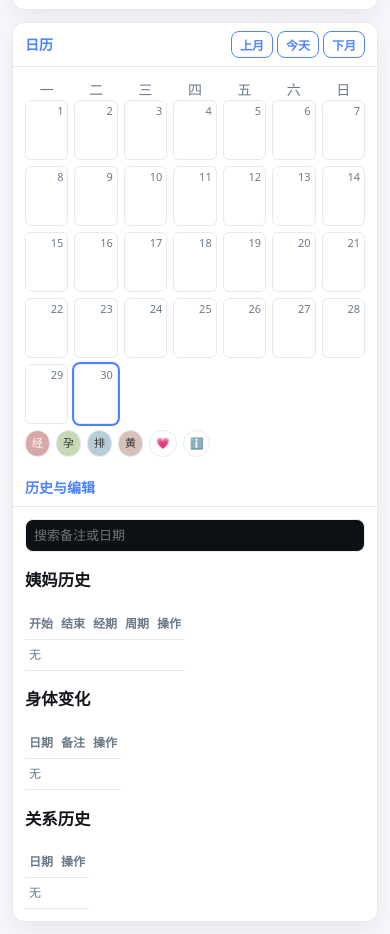
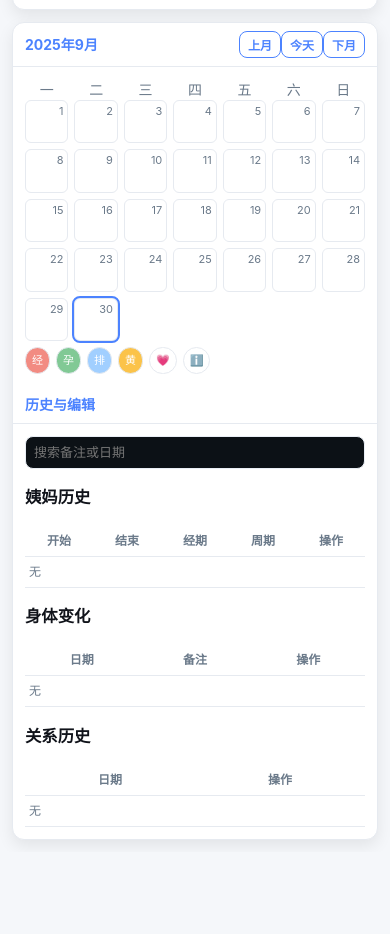
Before and after one commit to gonghoyeeee/11111, a plain HTML site: page index.html in a window 390 px wide. Shown: the part 736-1670 px from the top of the page. After the commit the page ends 1588 px from the top, so only its background shows below. Drawn offline with Linux system fonts and the light colour scheme.

Commit message:
Update index.html

```diff
--- a/index.html
+++ b/index.html
@@ -11,18 +11,18 @@
 :root{
   --bg:#0b0d10;--card:#11151a;--muted:#8ea0b4;--text:#e9eef5;
   --accent:#6ea8fe;--accent2:#ff99c8;--danger:#ff6b6b;--ok:#21c98a;
-  --border:#1b222b;--border-soft:#1f2a37;--shadow:0 10px 24px rgba(0,0,0,.3);
+  --border:#1b222b;--border-soft:#1f2a37;--shadow:0 8px 20px rgba(0,0,0,.2);
 }
 @media(prefers-color-scheme:light){
   :root{
     --bg:#f5f7fa;--card:#fff;--muted:#6b7a8a;--text:#10131a;
     --accent:#4c83ff;--accent2:#ff7fb5;--danger:#ff5f74;--ok:#1fb47c;
-    --border:#e6eaf0;--border-soft:#e9eef5;--shadow:0 8px 20px rgba(0,0,0,.06);
+    --border:#e6eaf0;--border-soft:#e9eef5;--shadow:0 6px 16px rgba(0,0,0,.08);
   }
 }
 *{box-sizing:border-box;-webkit-tap-highlight-color:transparent}
 body{margin:0;min-height:100svh;background:var(--bg);color:var(--text);
-  font:14px/1.5 ui-sans-serif,system-ui,-apple-system,Segoe UI,Roboto,Helvetica,Arial;
+  font:14px/1.5 -apple-system,system-ui,Segoe UI,Roboto,Helvetica,Arial;
   padding:env(safe-area-inset-top) env(safe-area-inset-right) env(safe-area-inset-bottom) env(safe-area-inset-left);
 }
 .wrap{max-width:1100px;margin:0 auto;padding:12px}
@@ -47,7 +47,6 @@ button.min{padding:4px 8px;font-size:12px}
 .cell.today{outline:2px solid var(--accent)}
 .cell .d{position:absolute;top:2px;right:4px;font-size:11px;color:var(--muted)}
 .badges{position:absolute;left:4px;bottom:4px;display:flex;gap:4px;font-size:12px}
-.badges span{font-size:12px}
 .legend{display:flex;flex-wrap:wrap;gap:6px;margin-top:6px;font-size:11px}
 .legend .tag{display:flex;align-items:center;gap:4px;padding:4px 6px;border-radius:999px;border:1px solid var(--border);cursor:pointer}
 .kpi{display:grid;grid-template-columns:repeat(2,1fr);gap:8px}
@@ -58,15 +57,6 @@ th,td{padding:6px 4px;border-bottom:1px solid var(--border)}
 th{color:var(--muted);font-weight:700;background:var(--card);position:sticky;top:0}
 td.actions{white-space:nowrap}
 .toast{position:fixed;left:50%;bottom:max(12px,env(safe-area-inset-bottom));transform:translateX(-50%);background:var(--card);border:1px solid var(--border);padding:6px 8px;border-radius:8px;display:none;font-size:12px}
-
-/* === 针对 iPhone 优化 === */
-@media(max-width:768px){
-  body{font-size:14px;}
-  .cell{font-size:12px;aspect-ratio:auto;height:60px;}
-  .section-head h2{font-size:14px;}
-  .section-head div{display:flex;flex-wrap:wrap;gap:4px;}
-  .inner table{display:block;overflow-x:auto;white-space:nowrap;}
-}
 </style>
 </head>
 <body>
@@ -115,14 +105,13 @@ td.actions{white-space:nowrap}
       <div class="inner">
         <div class="cal-grid" id="dow"></div>
         <div class="cal-grid" id="cal"></div>
-        <!-- 图例开关 -->
         <div class="legend muted" id="legendToggle">
-          <span class="tag" data-type="M" style="background:#d8a7a7;color:#fff;">经</span>
-          <span class="tag" data-type="F" style="background:#c8d8b7;color:#333;">孕</span>
-          <span class="tag" data-type="O" style="background:#b7cdd8;color:#333;">排</span>
-          <span class="tag" data-type="L" style="background:#d7c2b7;color:#333;">黄</span>
-          <span class="tag" data-type="SX" style="color:#b98ca0;">💗</span>
-          <span class="tag" data-type="BN" style="color:#a8b9c7;">ℹ️</span>
+          <span class="tag" data-type="M" style="background:#f28b82;color:#fff;">经</span>
+          <span class="tag" data-type="F" style="background:#81c995;color:#fff;">孕</span>
+          <span class="tag" data-type="O" style="background:#a1cfff;color:#fff;">排</span>
+          <span class="tag" data-type="L" style="background:#fbc34a;color:#fff;">黄</span>
+          <span class="tag" data-type="SX">💗</span>
+          <span class="tag" data-type="BN">ℹ️</span>
         </div>
       </div>
       <div class="section-head"><h2>历史与编辑</h2></div>
@@ -130,10 +119,13 @@ td.actions{white-space:nowrap}
         <input id="search" placeholder="搜索备注或日期">
         <h3>姨妈历史</h3>
         <table id="tblPeriod"><thead><tr><th>开始</th><th>结束</th><th>经期</th><th>周期</th><th class="actions">操作</th></tr></thead><tbody></tbody></table>
+        <button id="togglePeriod" class="ghost min">展开更多</button>
         <h3>身体变化</h3>
         <table id="tblBody"><thead><tr><th>日期</th><th>备注</th><th class="actions">操作</th></tr></thead><tbody></tbody></table>
+        <button id="toggleBody" class="ghost min">展开更多</button>
         <h3>关系历史</h3>
         <table id="tblSex"><thead><tr><th>日期</th><th class="actions">操作</th></tr></thead><tbody></tbody></table>
+        <button id="toggleSex" class="ghost min">展开更多</button>
       </div>
     </section>
   </div>
@@ -160,72 +152,83 @@ function getPred(){let last=[...periods].sort((a,b)=>a.start.localeCompare(b.sta
 function renderKPIs(){let cyc=getCycleLens();document.getElementById("kCycles").textContent=cyc.length;document.getElementById("kAvg").textContent=getAvgC()?getAvgC()+"天":"—";let pred=getPred();document.getElementById("kNext").textContent=pred.next?fmt(pred.next):"—";}
 
 /* ===== 日历渲染 ===== */
+let visibleFlags={M:true,F:true,O:true,L:true,SX:true,BN:true};
 function ensureDow(){let el=document.getElementById("dow");if(el.dataset.ok)return;["一","二","三","四","五","六","日"].forEach(d=>{let x=document.createElement("div");x.textContent=d;x.className="muted";x.style.textAlign="center";el.appendChild(x)});el.dataset.ok=1;}
-
-/* 控制可见性 */
-let visibleFlags = {M:true, F:true, O:true, L:true, SX:true, BN:true};
-
 function renderCalendar(){
   ensureDow();
   let cal=document.getElementById("cal");cal.innerHTML="";
   let view=window.__viewDate||new Date(),cur=new Date(view);cur.setDate(1);
   let y=cur.getFullYear(),m=cur.getMonth();
+  document.getElementById("calTitle").textContent=y+"年"+(m+1)+"月";
   let start=(cur.getDay()+6)%7,days=new Date(y,m+1,0).getDate();
   let today=fmt(new Date());
   let pred=getPred().windows;
   let bodyMap=new Map();bodies.forEach(b=>bodyMap.set(b.date,(bodyMap.get(b.date)||0)+1));
   let sexSet=new Set(sexes.map(s=>s.date));
-
   for(let i=0;i<start;i++)cal.appendChild(document.createElement("div"));
   for(let d=1;d<=days;d++){
     let cell=document.createElement("div");cell.className="cell";
     let dd=new Date(y,m,d,12),ds=fmt(dd);
     if(ds===today)cell.classList.add("today");
     let num=document.createElement("div");num.className="d";num.textContent=d;cell.appendChild(num);
-
+    // 历史周期
+    periods.forEach(p=>{
+      if(parse(ds)>=parse(p.start)&&parse(ds)<=parse(p.end)){
+        if(visibleFlags.M)cell.innerHTML+="<div style='font-size:10px;background:#f28b82;color:#fff;padding:1px 3px;border-radius:4px;display:inline-block'>经</div>";
+      }
+    });
+    // 预测
     let flags=pred.filter(w=>dd>=w.from&&dd<=w.to).map(w=>w.type);
-    if(visibleFlags.M && flags.includes("经"))
-      cell.innerHTML += "<div style='font-size:10px;background:#d8a7a7;color:#fff;padding:1px 3px;border-radius:4px;display:inline-block'>经</div>";
-    if(visibleFlags.F && flags.includes("孕"))
-      cell.innerHTML += "<div style='font-size:10px;background:#c8d8b7;color:#333;padding:1px 3px;border-radius:4px;display:inline-block'>孕</div>";
-    if(visibleFlags.O && flags.includes("排"))
-      cell.innerHTML += "<div style='font-size:10px;background:#b7cdd8;color:#333;padding:1px 3px;border-radius:4px;display:inline-block'>排</div>";
-    if(visibleFlags.L && flags.includes("黄"))
-      cell.innerHTML += "<div style='font-size:10px;background:#d7c2b7;color:#333;padding:1px 3px;border-radius:4px;display:inline-block'>黄</div>";
-
+    if(visibleFlags.F&&flags.includes("孕"))cell.innerHTML+="<div style='font-size:10px;background:#81c995;color:#fff;padding:1px 3px;border-radius:4px;display:inline-block'>孕</div>";
+    if(visibleFlags.O&&flags.includes("排"))cell.innerHTML+="<div style='font-size:10px;background:#a1cfff;color:#fff;padding:1px 3px;border-radius:4px;display:inline-block'>排</div>";
+    if(visibleFlags.L&&flags.includes("黄"))cell.innerHTML+="<div style='font-size:10px;background:#fbc34a;color:#fff;padding:1px 3px;border-radius:4px;display:inline-block'>黄</div>";
+    // 关系/变化
     let badges=document.createElement("div");badges.className="badges";
-    if(visibleFlags.SX && sexSet.has(ds))badges.innerHTML+="<span style='color:#b98ca0'>💗</span>";
-    if(visibleFlags.BN && bodyMap.has(ds))badges.innerHTML+="<span style='color:#a8b9c7'>ℹ️</span>";
+    if(visibleFlags.SX&&sexSet.has(ds))badges.innerHTML+="<span>💗</span>";
+    if(visibleFlags.BN&&bodyMap.has(ds))badges.innerHTML+="<span>ℹ️</span>";
     if(badges.innerHTML)cell.appendChild(badges);
     cal.appendChild(cell);
   }
 }
 
-/* ===== 历史表格 ===== */
+/* ===== 历史表格 + 展开 ===== */
+let showAll={period:false,body:false,sex:false};
 function renderTables(f=''){f=f.trim().toLowerCase();
   let pBody=document.querySelector("#tblPeriod tbody");pBody.innerHTML="";
-  periods.forEach((p,i)=>{if(f && !(p.start.includes(f)||p.end.includes(f)))return;
-    let cyc=i>0?daysBetween(periods[i-1].start,p.start):"—";
-    pBody.innerHTML+=`<tr><td>${p.start}</td><td>${p.end}</td><td>${p.len}天</td><td>${cyc}</td><td class="actions"><button data-act="editP" data-i="${i}">编辑</button><button data-act="delP" data-i="${i}" class="ghost">删除</button></td></tr>`;
+  periods.forEach((p,i)=>{if(f&&!(p.start.includes(f)||p.end.includes(f)))return;
+    if(!showAll.period&&i<3||showAll.period){
+      let cyc=i>0?daysBetween(periods[i-1].start,p.start):"—";
+      pBody.innerHTML+=`<tr><td>${p.start}</td><td>${p.end}</td><td>${p.len}天</td><td>${cyc}</td><td class="actions"><button data-act="editP" data-i="${i}">编辑</button><button data-act="delP" data-i="${i}" class="ghost">删除</button></td></tr>`;
+    }
   });
+  document.getElementById("togglePeriod").style.display=periods.length>3?"block":"none";
+  document.getElementById("togglePeriod").textContent=showAll.period?"收起":"展开更多";
   if(!pBody.innerHTML)pBody.innerHTML='<tr><td colspan=5 class=muted>无</td></tr>';
-
   let bBody=document.querySelector("#tblBody tbody");bBody.innerHTML="";
-  bodies.forEach((b,i)=>{if(f && !(b.date.includes(f)||(b.note||'').toLowerCase().includes(f)))return;
-    bBody.innerHTML+=`<tr><td>${b.date}</td><td>${safe(b.note)}</td><td class="actions"><button data-act="editB" data-i="${i}">编辑</button><button data-act="delB" data-i="${i}" class="ghost">删除</button></td></tr>`;
+  bodies.forEach((b,i)=>{if(f&&!(b.date.includes(f)||(b.note||'').toLowerCase().includes(f)))return;
+    if(!showAll.body&&i<3||showAll.body){
+      bBody.innerHTML+=`<tr><td>${b.date}</td><td>${safe(b.note)}</td><td class="actions"><button data-act="editB" data-i="${i}">编辑</button><button data-act="delB" data-i="${i}" class="ghost">删除</button></td></tr>`;
+    }
   });
+  document.getElementById("toggleBody").style.display=bodies.length>3?"block":"none";
+  document.getElementById("toggleBody").textContent=showAll.body?"收起":"展开更多";
   if(!bBody.innerHTML)bBody.innerHTML='<tr><td colspan=3 class=muted>无</td></tr>';
-
   let sBody=document.querySelector("#tblSex tbody");sBody.innerHTML="";
   sexes.forEach((s,i)=>{if(f&&!s.date.includes(f))return;
-    sBody.innerHTML+=`<tr><td>${s.date}</td><td class="actions"><button data-act="delS" data-i="${i}" class="ghost">删除</button></td></tr>`;
+    if(!showAll.sex&&i<3||showAll.sex){
+      sBody.innerHTML+=`<tr><td>${s.date}</td><td class="actions"><button data-act="delS" data-i="${i}" class="ghost">删除</button></td></tr>`;
+    }
   });
+  document.getElementById("toggleSex").style.display=sexes.length>3?"block":"none";
+  document.getElementById("toggleSex").textContent=showAll.sex?"收起":"展开更多";
   if(!sBody.innerHTML)sBody.innerHTML='<tr><td colspan=2 class=muted>无</td></tr>';
 }
+document.getElementById("togglePeriod").onclick=()=>{showAll.period=!showAll.period;renderTables();}
+document.getElementById("toggleBody").onclick=()=>{showAll.body=!showAll.body;renderTables();}
+document.getElementById("toggleSex").onclick=()=>{showAll.sex=!showAll.sex;renderTables();}
 
-document.addEventListener("click",(e)=>{
-  let btn=e.target.closest("button[data-act]");if(!btn)return;
-  let act=btn.dataset.act,i=+btn.dataset.i;
+/* ===== 点击操作 ===== */
+document.addEventListener("click",(e)=>{let btn=e.target.closest("button[data-act]");if(!btn)return;let act=btn.dataset.act,i=+btn.dataset.i;
   if(act==="delP"){if(confirm("删除姨妈？")){periods.splice(i,1);saveData();renderAll();}}
   if(act==="editP"){let ns=prompt("新开始",periods[i].start);if(!ns)return;let ne=prompt("新结束",periods[i].end);if(!ne)return;periods[i]={start:ns,end:ne,len:daysBetween(ns,ne)+1};saveData();renderAll();}
   if(act==="delB"){if(confirm("删除变化？")){bodies.splice(i,1);saveData();renderAll();}}
@@ -234,40 +237,31 @@ document.addEventListener("click",(e)=>{
 },{passive:true});
 
 /* ===== 添加功能 ===== */
-document.getElementById("btnAddPeriod").onclick=()=>{let s=document.getElementById("pStart").value,e=document.getElementById("pEnd").value;if(!s||!e)return alert("请填写");if(parse(e)<parse(s))return alert("结束不能早于开始");periods.push({start:s,end:e,len:daysBetween(s,e)+1});saveData();renderAll();};
-document.getElementById("btnQuickPeriod").onclick=()=>{let t=fmt(new Date());periods.push({start:t,end:t,len:1});saveData();renderAll();};
-document.getElementById("btnAddBody").onclick=()=>{let d=document.getElementById("bDate").value,n=document.getElementById("bNote").value;if(!d||!n)return alert("请完整");bodies.push({date:d,note:n});saveData();renderAll();};
-document.getElementById("btnAddSex").onclick=()=>{let d=document.getElementById("sDate").value;if(!d)return alert("请选择");sexes.push({date:d});saveData();renderAll();};
+btnAddPeriod.onclick=()=>{let s=pStart.value,e=pEnd.value;if(!s||!e)return alert("请填写");if(parse(e)<parse(s))return alert("结束不能早于开始");periods.push({start:s,end:e,len:daysBetween(s,e)+1});saveData();renderAll();};
+btnQuickPeriod.onclick=()=>{let t=fmt(new Date());periods.push({start:t,end:t,len:1});saveData();renderAll();};
+btnAddBody.onclick=()=>{let d=bDate.value,n=bNote.value;if(!d||!n)return alert("请完整");bodies.push({date:d,note:n});saveData();renderAll();};
+btnAddSex.onclick=()=>{let d=sDate.value;if(!d)return alert("请选择");sexes.push({date:d});saveData();renderAll();};
 
 /* ===== 导入导出清空 ===== */
-document.getElementById("btnImport").onclick=()=>document.getElementById("fileImport").click();
-document.getElementById("fileImport").addEventListener("change",(e)=>{let f=e.target.files[0];if(!f)return;let r=new FileReader();r.onload=()=>{try{let obj=JSON.parse(r.result);if(obj.period)periods=obj.period;if(obj.body)bodies=obj.body;if(obj.sex)sexes=obj.sex;saveData();renderAll();toast("导入成功");}catch(err){alert("导入失败");}};r.readAsText(f);});
-document.getElementById("btnExport").onclick=()=>{let blob=new Blob([JSON.stringify({period:periods,body:bodies,sex:sexes},null,2)],{type:"application/json"});let a=document.createElement("a");a.href=URL.createObjectURL(blob);a.download="tracker.json";a.click();toast("已导出");};
-document.getElementById("btnResetSamples").onclick=()=>{periods=[{start:"2025-08-03",end:"2025-08-07",len:5},{start:"2025-09-01",end:"2025-09-05",len:5}];bodies=[{date:"2025-09-03",note:"情绪低落"},{date:"2025-09-10",note:"皮肤出油"},{date:"2025-09-18",note:"乳房胀痛"}];sexes=[{date:"2025-09-10"},{date:"2025-09-18"}];saveData();renderAll();};
-document.getElementById("btnClearAll").onclick=()=>{if(confirm("清空所有数据？")){periods=[];bodies=[];sexes=[];saveData();renderAll();}};
+btnImport.onclick=()=>fileImport.click();
+fileImport.addEventListener("change",(e)=>{let f=e.target.files[0];if(!f)return;let r=new FileReader();r.onload=()=>{try{let obj=JSON.parse(r.result);if(obj.period)periods=obj.period;if(obj.body)bodies=obj.body;if(obj.sex)sexes=obj.sex;saveData();renderAll();toast("导入成功");}catch(err){alert("导入失败");}};r.readAsText(f);});
+btnExport.onclick=()=>{let blob=new Blob([JSON.stringify({period:periods,body:bodies,sex:sexes},null,2)],{type:"application/json"});let a=document.createElement("a");a.href=URL.createObjectURL(blob);a.download="tracker.json";a.click();toast("已导出");};
+btnResetSamples.onclick=()=>{periods=[{start:"2025-07-05",end:"2025-07-09",len:5},{start:"2025-08-03",end:"2025-08-07",len:5},{start:"2025-09-01",end:"2025-09-05",len:5}];bodies=[{date:"2025-09-03",note:"情绪低落"},{date:"2025-09-10",note:"皮肤出油"},{date:"2025-09-18",note:"乳房胀痛"}];sexes=[{date:"2025-09-10"},{date:"2025-09-18"}];saveData();renderAll();};
+btnClearAll.onclick=()=>{if(confirm("清空所有数据？")){periods=[];bodies=[];sexes=[];saveData();renderAll();}};
 
 /* ===== 搜索过滤 ===== */
-document.getElementById("search").addEventListener("keydown",(e)=>{if(e.key==="Enter")renderTables(e.target.value);});
+search.addEventListener("keydown",(e)=>{if(e.key==="Enter")renderTables(e.target.value);});
 
 /* ===== 月份切换 ===== */
 window.__viewDate=new Date();
 ["prevM","nextM","todayM"].forEach(id=>{document.getElementById(id).onclick=()=>{if(id==="prevM")window.__viewDate.setMonth(window.__viewDate.getMonth()-1);if(id==="nextM")window.__viewDate.setMonth(window.__viewDate.getMonth()+1);if(id==="todayM")window.__viewDate=new Date();renderCalendar();}});
 
-/* ===== 图例点击切换 ===== */
-document.getElementById("legendToggle").addEventListener("click", (e)=>{
-  let tag = e.target.closest(".tag");
-  if(!tag) return;
-  let type = tag.dataset.type;
-  if(!type) return;
-  visibleFlags[type] = !visibleFlags[type];
-  tag.style.opacity = visibleFlags[type] ? "1" : "0.3"; // 透明表示隐藏
-  renderCalendar();
-});
+/* ===== 图例切换 ===== */
+document.getElementById("legendToggle").addEventListener("click",(e)=>{let tag=e.target.closest(".tag");if(!tag)return;let type=tag.dataset.type;if(!type)return;visibleFlags[type]=!visibleFlags[type];tag.style.opacity=visibleFlags[type]?"1":"0.3";renderCalendar();});
 
 /* ===== 渲染聚合 ===== */
 function renderAll(f=''){renderKPIs();renderCalendar();renderTables(f);}
 renderAll();
 </script>
-
 </body>
 </html>
```
